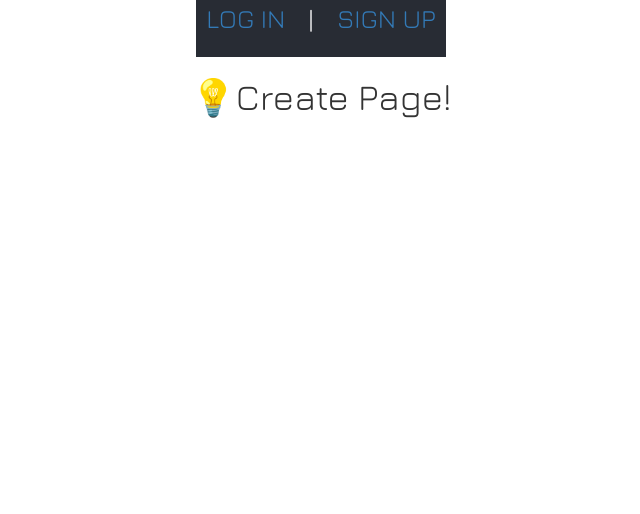
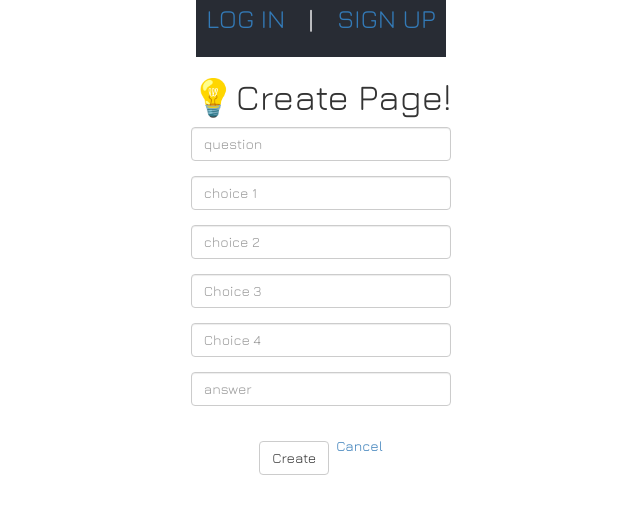
Before and after one commit to angelamchoi/react-trivia-game, a React (Create React App) app: page /create in a window 1280 px wide. Shown: the top 514 px of the page, without its empty margins (319-959 px from the left). Built offline with nearby package versions, Linux system fonts and the light colour scheme.

Commit message:
added form for trivia

```diff
--- /dev/null
+++ b/src/components/QuizForm/QuizForm.jsx
@@ -0,0 +1,84 @@
+import { React, Component } from "react";
+import { Link } from 'react-router-dom';
+import "../QuizForm/QuizForm.css";
+
+class QuizForm extends Component {
+  constructor(props) {
+    super(props);
+    this.state = {
+      question: "",
+      choice1: "",
+      choice2: "",
+      choice3: "",
+      choice4: "",
+      answer: "",
+    };
+  }
+
+handleChange = (e) => {
+    this.setState({
+      [e.target.name]: e.target.value,
+    });
+  };
+
+
+// handleSubmit = async (e) => {
+//     e.preventDefault();
+//     try {
+//       await userService.signup(this.state);
+//       this.props.handleSignupOrLogin()
+//       this.props.history.push('/');
+//     } catch (err) {
+//       this.props.updateMessage(err.message);
+//     }
+//   }
+
+
+render() {
+    return (
+      <div className="QuizForm-body">
+        <form className="form-horizontal" onSubmit={this.handleSubmit} >
+          <div className="form-group">
+            <div className="col-sm-12">
+              <input type="text" className="form-control" placeholder="question" value={this.state.question} name="question" onChange={this.handleChange} />
+            </div>
+          </div>
+          <div className="form-group">
+            <div className="col-sm-12">
+              <input type="choice1" className="form-control" placeholder="choice 1" value={this.state.email} name="choice1" onChange={this.handleChange} />
+            </div>
+          </div>
+          <div className="form-group">
+            <div className="col-sm-12">
+              <input type="choice2" className="form-control" placeholder="choice 2" value={this.state.password} name="choice2" onChange={this.handleChange} />
+            </div>
+          </div>
+          <div className="form-group">
+            <div className="col-sm-12">
+              <input type="choice3" className="form-control" placeholder="Choice 3" value={this.state.passwordConf} name="choice3" onChange={this.handleChange} />
+            </div>
+          </div>
+          <div className="form-group">
+            <div className="col-sm-12">
+              <input type="choice4" className="form-control" placeholder="Choice 4" value={this.state.passwordConf} name="choice4" onChange={this.handleChange} />
+            </div>
+          </div>
+          <div className="form-group">
+            <div className="col-sm-12">
+              <input type="answer" className="form-control" placeholder="answer" value={this.state.passwordConf} name="answer" onChange={this.handleChange} />
+            </div>
+          </div>
+          <div className="form-group">
+            <div className="col-sm-12 text-center">
+              <button className="btn btn-default" >Create</button>&nbsp;&nbsp;
+              <Link to='/'>Cancel</Link>
+            </div>
+          </div>
+        </form>
+      </div>
+    );
+  }
+}
+
+
+export default QuizForm;
--- a/src/components/SignupForm/SignupForm.jsx
+++ b/src/components/SignupForm/SignupForm.jsx
@@ -37,7 +37,7 @@ class SignupForm extends Component {
   render() {
     return (
       <div>
-        <header className="header-footer">Sign Up</header>
+        <header className="header-footer"></header>
         <form className="form-horizontal" onSubmit={this.handleSubmit} >
           <div className="form-group">
             <div className="col-sm-12">
--- a/src/pages/CreatePage/CreatePage.jsx
+++ b/src/pages/CreatePage/CreatePage.jsx
@@ -1,9 +1,13 @@
 import React from 'react';
+import QuizForm from '../../components/QuizForm/QuizForm';
+import './CreatePage.css'
+
 
 const CreatePage = (props) => {
     return (
         <div>
-                <h1> 💡Create Page!</h1>
+            <h1> 💡Create Page!</h1>
+            <QuizForm />
         </div>
 
     );
--- a/src/pages/QuizPage/QuizPage.jsx
+++ b/src/pages/QuizPage/QuizPage.jsx
@@ -1,10 +1,11 @@
-import React from 'react';
+import React, { Component } from 'react';
+import './QuizPage.css'
 
 const QuizPage = (props) => {
     return (
-        <div>
-                <h1> Quiz Page! 🎉</h1>
-        </div>
+        <div className='QuizPage'>
+        <h1>Trivia Page! 🎉</h1>
+    </div>
 
     );
     };
```
Also changed, not shown: controllers/quiz.js (added, +50 -0 lines), models/quiz.js (added, +16 -0 lines), routes/api/quiz.js (added, +12 -0 lines), src/components/QuizForm/QuizForm.css (added).
